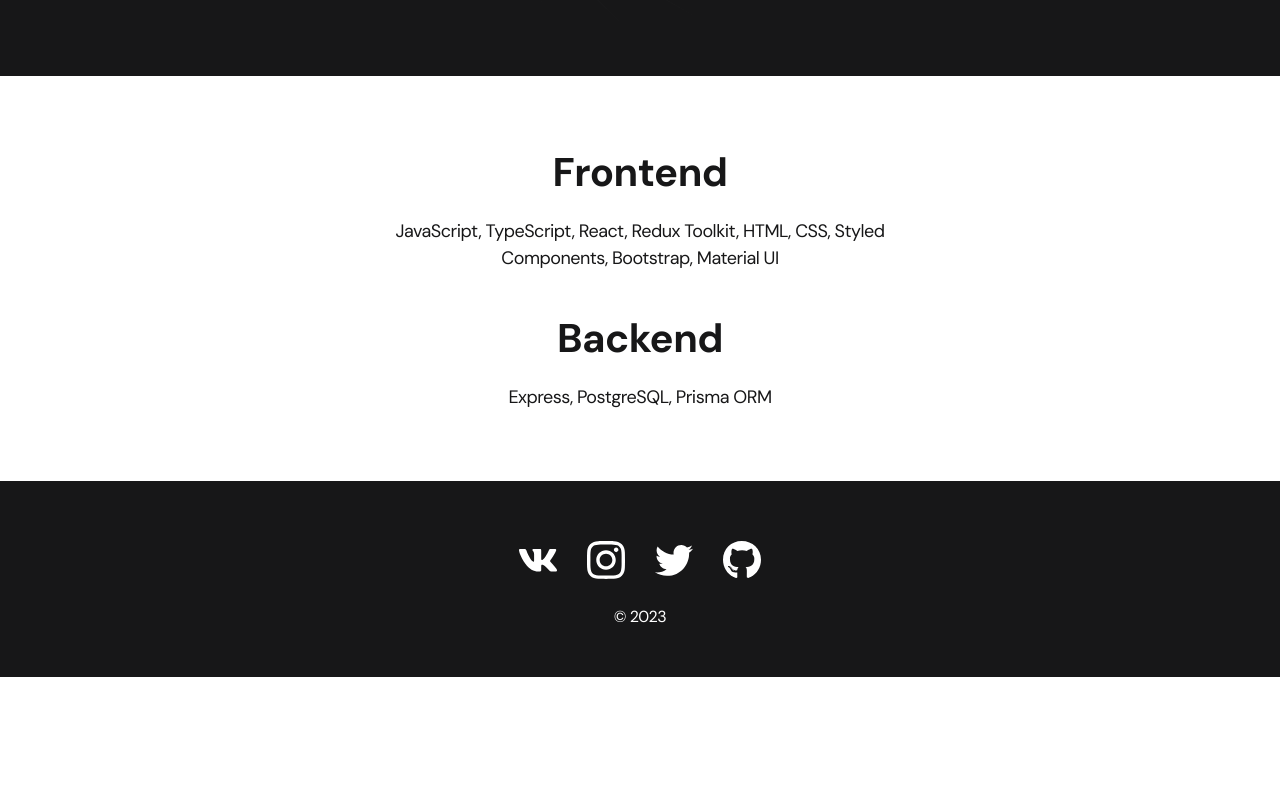
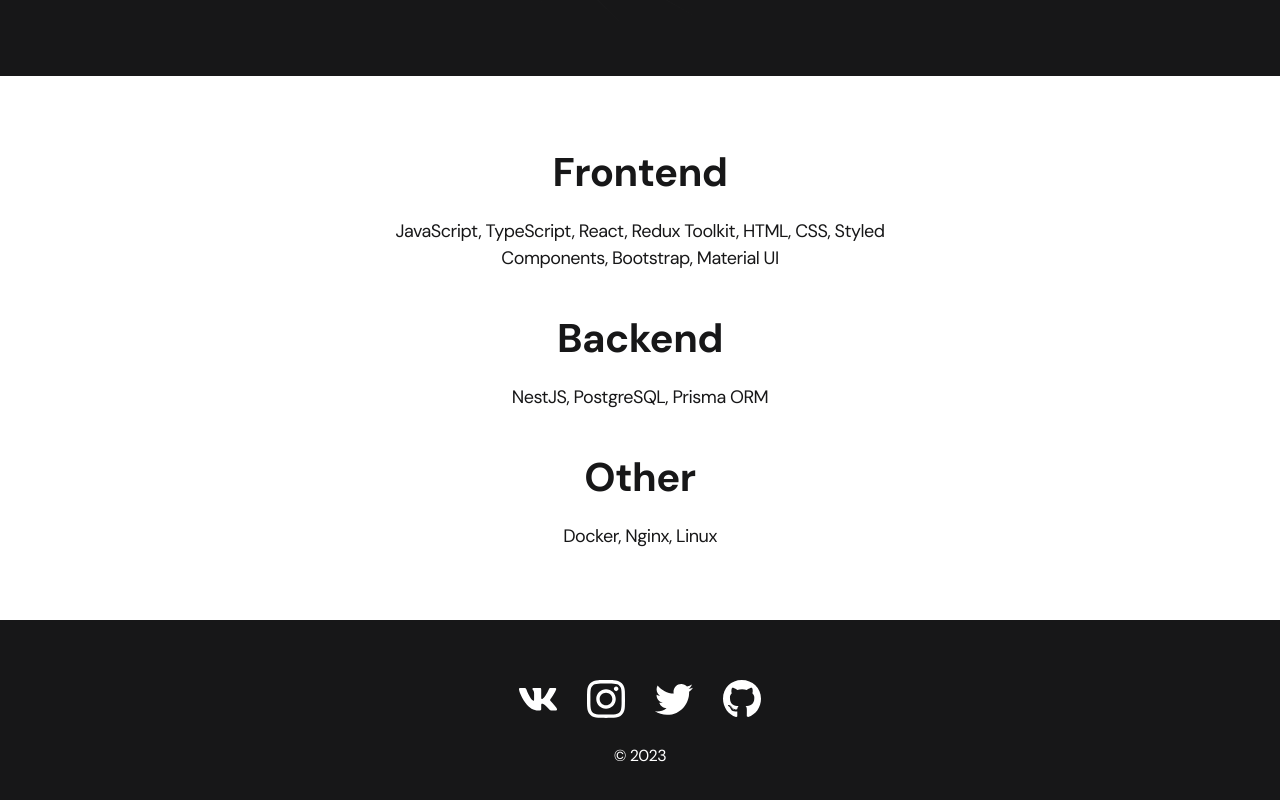
Before and after one commit to timkmit/My-Profile-Site, a React (Create React App) app: page / in a window 1280 px wide. Shown: the part 695-1495 px from the top of the page. Before the commit the page ends 1372 px from the top, so only its background shows below. Built offline with nearby package versions, Linux system fonts and the light colour scheme.

Commit message:
Update Home.js

```diff
--- a/src/pages/Home.js
+++ b/src/pages/Home.js
@@ -15,7 +15,11 @@
                             </li>
                             <li className="content-list__item">
                                 <h2 className="title-2">Backend</h2>
-                                <p>Express, PostgreSQL, Prisma ORM</p>
+                                <p>NestJS, PostgreSQL, Prisma ORM</p>
+                            </li>
+                            <li className="content-list__item">
+                                <h2 className="title-2">Other</h2>
+                                <p>Docker, Nginx, Linux</p>
                             </li>
                         </ul>
 
```
